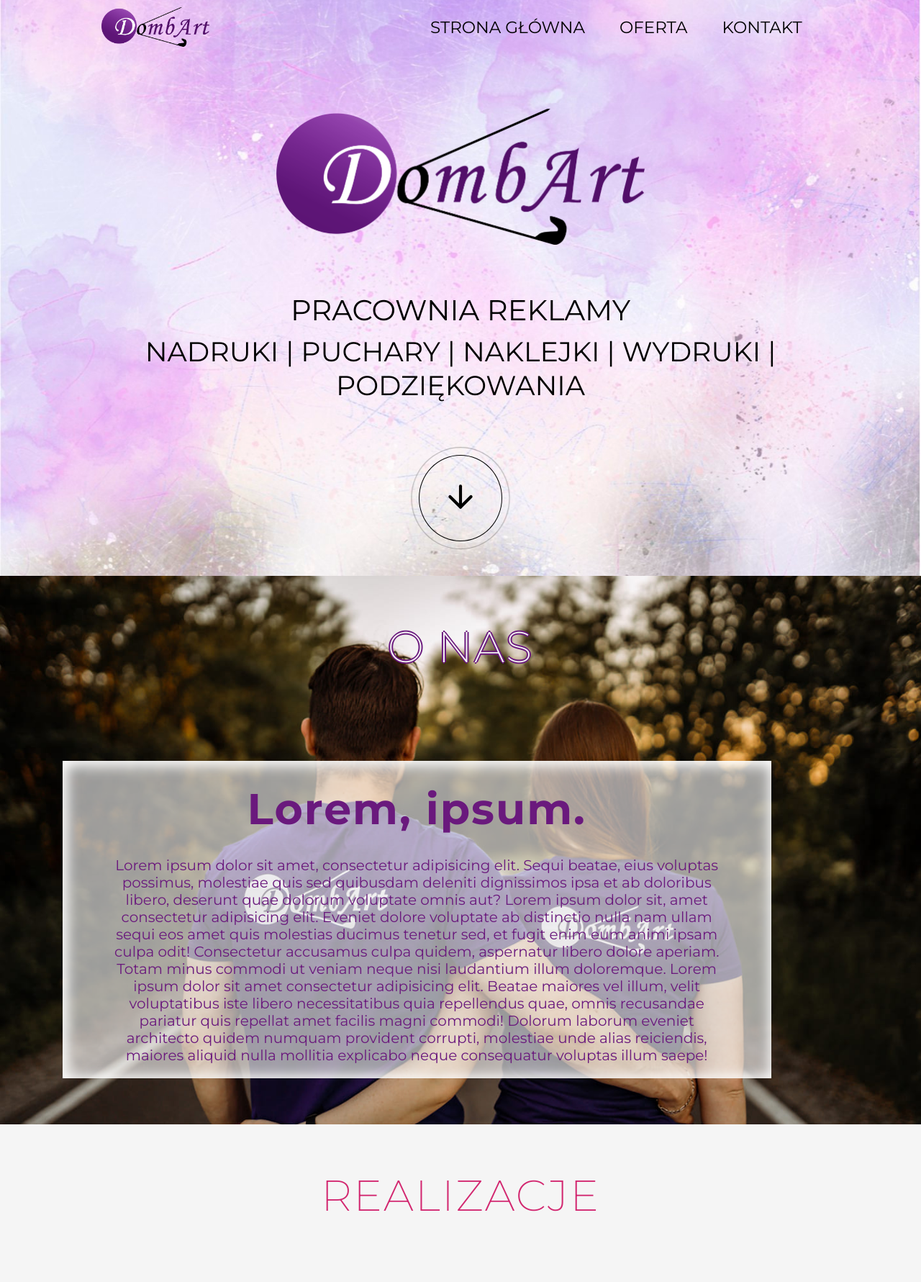
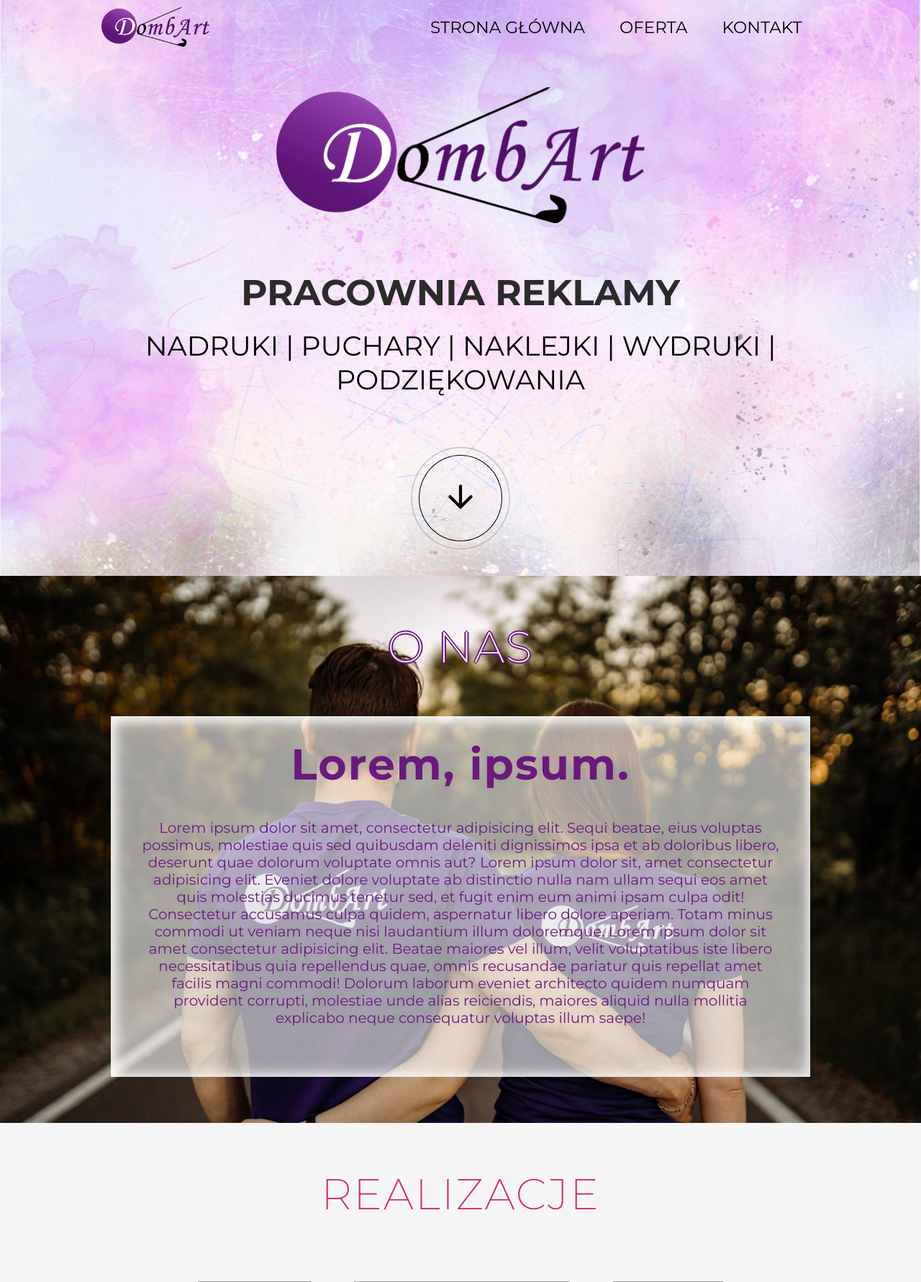
Before and after one commit to bnoworol/dombart, a PHP site: page / in a window 1280 px wide. Shown: the top 1781 px of the page at 72% size. Run offline with PHP 8.4, Linux system fonts and the light colour scheme; style sheets or scripts are compiled from the project's sources; grey boxes are pictures that could not be loaded.

Commit message:
eleven commit

```diff
--- a/css/main.css
+++ b/css/main.css
@@ -79,8 +79,7 @@
 
 .section-title {
   position: relative;
-  margin: 0 auto 1em;
-  padding: 30px 0;
+  margin: 0 auto 0.5em;
   width: -webkit-fit-content;
   width: -moz-fit-content;
   width: fit-content;
@@ -181,10 +180,6 @@
   background-position: center;
   z-index: 0;
 }
-.header .size {
-  font-size: 4rem;
-  padding-bottom: 1rem;
-}
 .header__hero-shadow {
   position: absolute;
   top: 0;
@@ -214,8 +209,14 @@
   color: #000000;
   margin: 0 1em;
   z-index: 100000;
-  font-size: 2.5rem;
+  font-size: 2rem;
   text-transform: uppercase;
+}
+.header__text-title {
+  text-transform: uppercase;
+  text-align: center;
+  font-size: 3.6rem;
+  padding-bottom: 3rem;
 }
 .header__arrow {
   display: none;
@@ -235,25 +236,26 @@
   display: flex;
   justify-content: center;
   align-items: center;
-  width: 90%;
+  width: 100%;
+  margin-bottom: 32px 0;
 }
 .aboutus__box {
-  margin: 2em 0;
+  margin-bottom: 2em;
   box-shadow: 2px 2px 18px 5px rgb(255, 255, 255) inset;
   background-color: rgba(255, 255, 255, 0.6);
-  max-width: 90%;
+  max-width: 80%;
   height: auto;
 }
 .aboutus__title {
   color: #6a197d;
   font-size: 3rem;
   text-align: center;
-  margin: 4rem auto;
+  margin: 2rem auto;
 }
 .aboutus__text {
-  font-size: 0.7rem;
-  margin: 2rem;
-  padding-bottom: 2.5em;
+  font-size: 1rem;
+  margin: 1rem;
+  padding-bottom: 1.5em;
   color: #6a197d;
   font-weight: 400;
   text-align: center;
@@ -297,13 +299,16 @@
   .section-padding {
     padding: 2em 2em;
   }
+  .section-title {
+    padding: 30px 0;
+  }
   .header__hero-shadow {
     width: 100%;
     height: 100%;
     z-index: -1;
   }
   .header__title {
-    padding-top: 1.25em;
+    padding-top: 1em;
     font-size: 12rem;
     text-shadow: 4px 4px 6px rgb(66, 68, 90);
     color: #f5f5f5;
@@ -315,6 +320,12 @@
   .header__text {
     text-align: center;
     font-size: 3.8rem;
+  }
+  .header__text-title {
+    text-transform: uppercase;
+    text-align: center;
+    font-size: 5rem;
+    padding-bottom: 2rem;
   }
   .header__arrow-icon {
     width: 50px;
@@ -344,8 +355,9 @@
     letter-spacing: 2px;
   }
   .aboutus__text {
+    margin: 4rem;
+    padding-bottom: 0 2em;
     font-size: 2rem;
-    padding: 0 2em;
   }
 }
 @media (max-height: 725px) {
--- a/index.html
+++ b/index.html
@@ -45,7 +45,7 @@
             <p class="header__title"><img class="header__logo" src="./img/logo/logo_tiff_png.png"
                     alt="Logo firmy DombArt"></p>
             <!-- <h1 class="header__title">Domb<span>Art</span></h1> -->
-            <p class="header__text size">Pracownia reklamy</p>
+            <h2 class="header__text-title">Pracownia reklamy</h2>
             <p class="header__text">nadruki | puchary | naklejki | wydruki | podziękowania</p>
         </div>
         <!-- <div class="header__hero-shadow"></div> -->
--- a/scss/_large.scss
+++ b/scss/_large.scss
@@ -1,6 +1,9 @@
 @media (min-width: 992px) {
 	.section-padding {
 		padding: 2em 2em;
+	}
+	.section-title {
+		padding: 30px 0;
 	}
 	.header {
 		// background-image: url('../img/header/big.jpg');
@@ -11,7 +14,7 @@
 			z-index: -1;
 		}
 		&__title {
-			padding-top: 1.25em;
+			padding-top: 1em;
 			font-size: 12rem;
 			text-shadow: 4px 4px 6px rgba(66, 68, 90, 1);
 			color: $white;
@@ -23,6 +26,12 @@
 		&__text {
 			text-align: center;
 			font-size: 3.8rem;
+			&-title {
+				text-transform: uppercase;
+				text-align: center;
+				font-size: 5rem;
+				padding-bottom: 2rem;
+			}
 		}
 		&__arrow-icon {
 			width: 50px;
@@ -51,8 +60,9 @@
 			letter-spacing: 2px;
 		}
 		&__text {
+			margin: 4rem;
+			padding-bottom: 0 2em;
 			font-size: 2rem;
-			padding: 0 2em;
 		}
 	}
 }
--- a/scss/main.scss
+++ b/scss/main.scss
@@ -13,8 +13,7 @@
 }
 .section-title {
 	position: relative;
-	margin: 0 auto 1em;
-	padding: 30px 0;
+	margin: 0 auto .5em;
 	width: fit-content;
 	font-size: 6rem;
 	text-align: center;
@@ -22,16 +21,6 @@
 	font-weight: 200;
 	letter-spacing: 2px;
 	text-transform: uppercase;
-
-	// &::before {
-	// 	position: absolute;
-	// 	bottom: 0;
-	// 	left: 0;
-	// 	width: 80px;
-	// 	height: 2px;
-	// 	background-color: $text;
-	// 	content: '';
-	// }
 }
 .color {
 	text-shadow: -2px 0 $main-color, 0 2px $main-color, 2px 0 $main-color, 0 -2px $main-color;
@@ -125,10 +114,7 @@
 	background-size: cover;
 	background-position: center;
 	z-index: 0;
-	.size {
-		font-size: 4rem;
-		padding-bottom: 1rem;
-	}
+
 	&__hero-shadow {
 		position: absolute;
 		top: 0;
@@ -158,8 +144,14 @@
 		color: $darker;
 		margin: 0 1em;
 		z-index: 100000;
-		font-size: 2.5rem;
+		font-size: 2rem;
 		text-transform: uppercase;
+		&-title {
+			text-transform: uppercase;
+			text-align: center;
+			font-size: 3.6rem;
+			padding-bottom: 3rem;
+		}
 	}
 	&__arrow {
 		display: none;
@@ -181,26 +173,26 @@
 		display: flex;
 		justify-content: center;
 		align-items: center;
-		width: 90%;
-		// margin-bottom: 32px 0;
+		width: 100%;
+		margin-bottom: 32px 0;
 	}
 	&__box {
-		margin: 2em 0;
+		margin-bottom: 2em;
 		box-shadow: 2px 2px 18px 5px rgba(255, 255, 255, 1) inset;
 		background-color: rgba(255, 255, 255, 0.6);
-		max-width: 90%;
+		max-width: 80%;
 		height: auto;
 	}
 	&__title {
 		color: $main-color;
 		font-size: 3rem;
 		text-align: center;
-		margin: 4rem auto;
+		margin: 2rem auto;
 	}
 	&__text {
-		font-size: .7rem;
-		margin: 2rem;
-		padding-bottom: 2.5em;
+		font-size: 1rem;
+		margin: 1rem;
+		padding-bottom: 1.5em;
 		color: $main-color;
 		font-weight: 400;
 		text-align: center;
```
Also changed, not shown: 1 other file.
